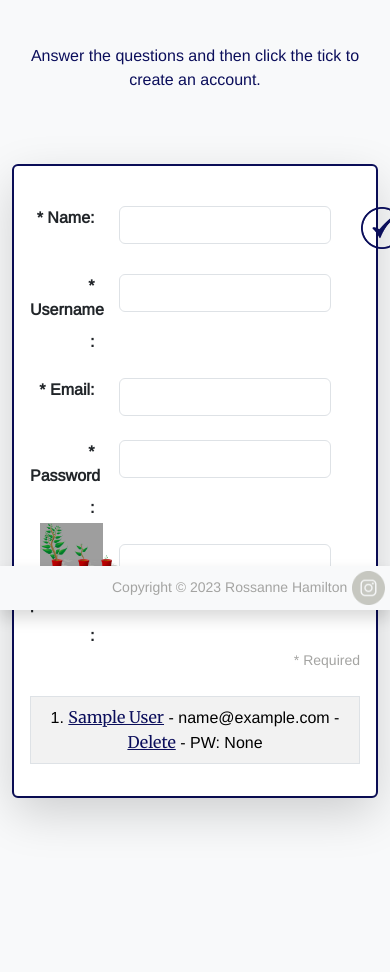
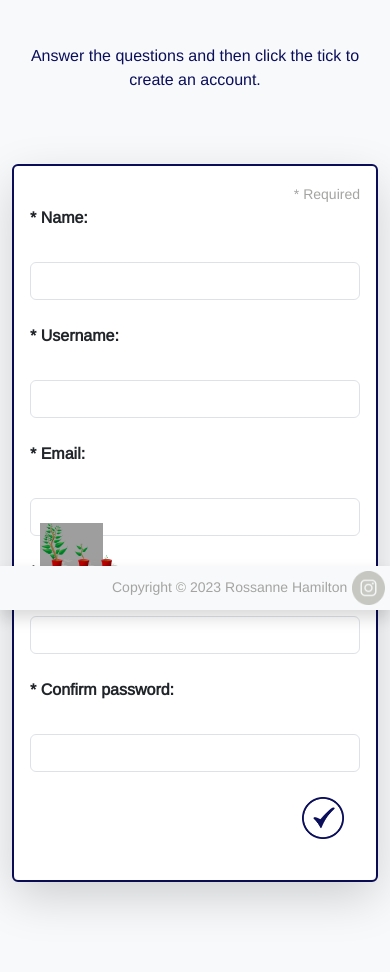
Before and after one commit to Lithill/Plant-Planner, a Flask app: page /user/add in a window 390 px wide; the page is wider, and only the part inside the window is pictured. Shown: the part 234-1206 px from the top of that part. Before the commit the page ends 1059 px from the top of that part, so only its background shows below. Run offline with Flask 3, Linux system fonts and the light colour scheme; the visitor is signed in with stand-in values (Sample User, id 1); data comes from the database, SQL or seed files in the repository; some libraries are stand-ins or nearby versions; grey boxes are pictures that could not be loaded.

Commit message:
Improve responsiveness on Add User page

```diff
--- a/plantplanner/templates/add_user.html
+++ b/plantplanner/templates/add_user.html
@@ -28,57 +28,60 @@
         <div>
             <form method="POST" class="text-end">
                 {{ form.hidden_tag() }}
-                <br>
-                <div class="row" data-bs-toggle="tooltip" data-bs-placement="left" data-bs-title="(Required) Tell us your name">
-                    <div class="col-3"><strong>* {{ form.name.label(class="form-label") ~ ':' }}</strong></div>
-                    <div class="col-8">{{ form.name(class="form-control") }}</div>
-                    <div class="col-1"><button type=submit><img src="{{ url_for('static', filename='images/save.webp') }}" alt="Save" class="save-button"></button></div>
+                <div class="text-end">
+                    <small>* Required</small>
+                </div>
+                <div class="row row-cols-1 row-cols-md-1 row-cols-lg-1 g-4">
+                    <!-- Name Label -->
+                    <div class="col text-nowrap text-start">
+                        <strong>* {{ form.name.label(class="form-label") ~ ':' }}</strong>
+                    </div>
+                    <!-- Name Field -->
+                    <div class="col">
+                        {{ form.name(class="form-control") }}
+                    </div>
+                    <!-- Username Label -->
+                    <div class="col text-nowrap text-start">
+                        <strong>* {{ form.username.label(class="form-label") ~ ':' }}</strong>
+                    </div>
+                    <!-- Username Field -->
+                    <div class="col">
+                        {{ form.username(class="form-control") }}
+                    </div>
+                    <!-- Email Label -->
+                    <div class="col text-nowrap text-start">
+                        <strong>* {{ form.email.label(class="form-label") ~ ':' }}</strong>
+                    </div>
+                    <!-- Email Field -->
+                    <div class="col">
+                        {{ form.email(class="form-control") }}
+                    </div>
+                    <!-- Password Label -->
+                    <div class="col text-nowrap text-start">
+                        <strong>* {{ form.password_hash.label(class="form-label") ~ ':' }}</strong>
+                    </div>
+                    <!-- Password Field -->
+                    <div class="col">
+                        {{ form.password_hash(class="form-control") }}
+                    </div>
+                    <!-- Password Label2 -->
+                    <div class="col text-nowrap text-start">
+                        <strong>* {{ form.password_hash2.label(class="form-label") ~ ':' }}</strong>
+                    </div>
+                    <!-- Password Field2 -->
+                    <div class="col">
+                        {{ form.password_hash2(class="form-control") }}
+                    </div>
                 </div>
                 <br>
-                <div class="row" data-bs-toggle="tooltip" data-bs-placement="left" data-bs-title="(Required) Tell us your username">
-                    <div class="col-3"><strong>* {{ form.username.label(class="form-label") ~ ':' }}</strong></div>
-                    <div class="col-8">{{ form.username(class="form-control") }}</div>
-                    <div class="col-1"></div>
-                </div>
-                <br>
-                <div class="row" data-bs-toggle="tooltip" data-bs-placement="left" data-bs-title="(Required) Tell us your email address">
-                    <div class="col-3"><strong>* {{ form.email.label(class="form-label") ~ ':' }}</strong></div>
-                    <div class="col-8">{{ form.email(class="form-control") }}</div>
-                    <div class="col-1"></div>
-                </div>
-                <br>
-                <div class="row" data-bs-toggle="tooltip" data-bs-placement="left" data-bs-title="(Required) What password would you like to use?">
-                    <div class="col-3"><strong>* {{ form.password_hash.label(class="form-label") ~ ':' }}</strong></div>
-                    <div class="col-8">{{ form.password_hash(class="form-control") }}</div>
-                    <div class="col-1"></div>
-                </div>
-                <br>
-                <div class="row" data-bs-toggle="tooltip" data-bs-placement="left" data-bs-title="(Required) Please re-enter your password. It must match the password above">
-                    <div class="col-3"><strong>* {{ form.password_hash2.label(class="form-label") ~ ':' }}</strong></div>
-                    <div class="col-8">{{ form.password_hash2(class="form-control") }}</div>
-                    <div class="col-1"></div>
-                </div>
+                <!-- Buttons -->
                 <div class="text-end">
-                    <small>* Required</small>
+                    <button type=submit><img src="{{ url_for('static', filename='images/save.webp') }}" alt="Save" class="save-button"></button>
                 </div>
                 <br>
             </form>
         </div>
 
-        <table class="table table-hover table-bordered table-striped">
-            {% for our_user in our_users %}
-                <tr>
-                    <td>
-                        {{ our_user.id }}.
-                        <a href="{{ url_for('update', id=our_user.id)}}">{{ our_user.name }}</a>
-                        - {{ our_user.email }}
-                        - <a href="{{ url_for('delete', id=our_user.id)}}">Delete</a>
-                        - PW: {{ our_user.password_hash }}
-                    </td>
-                </tr>
-            {% endfor %}
-        </table>
-
     {% endif %}
 
 {% endblock %}
```
